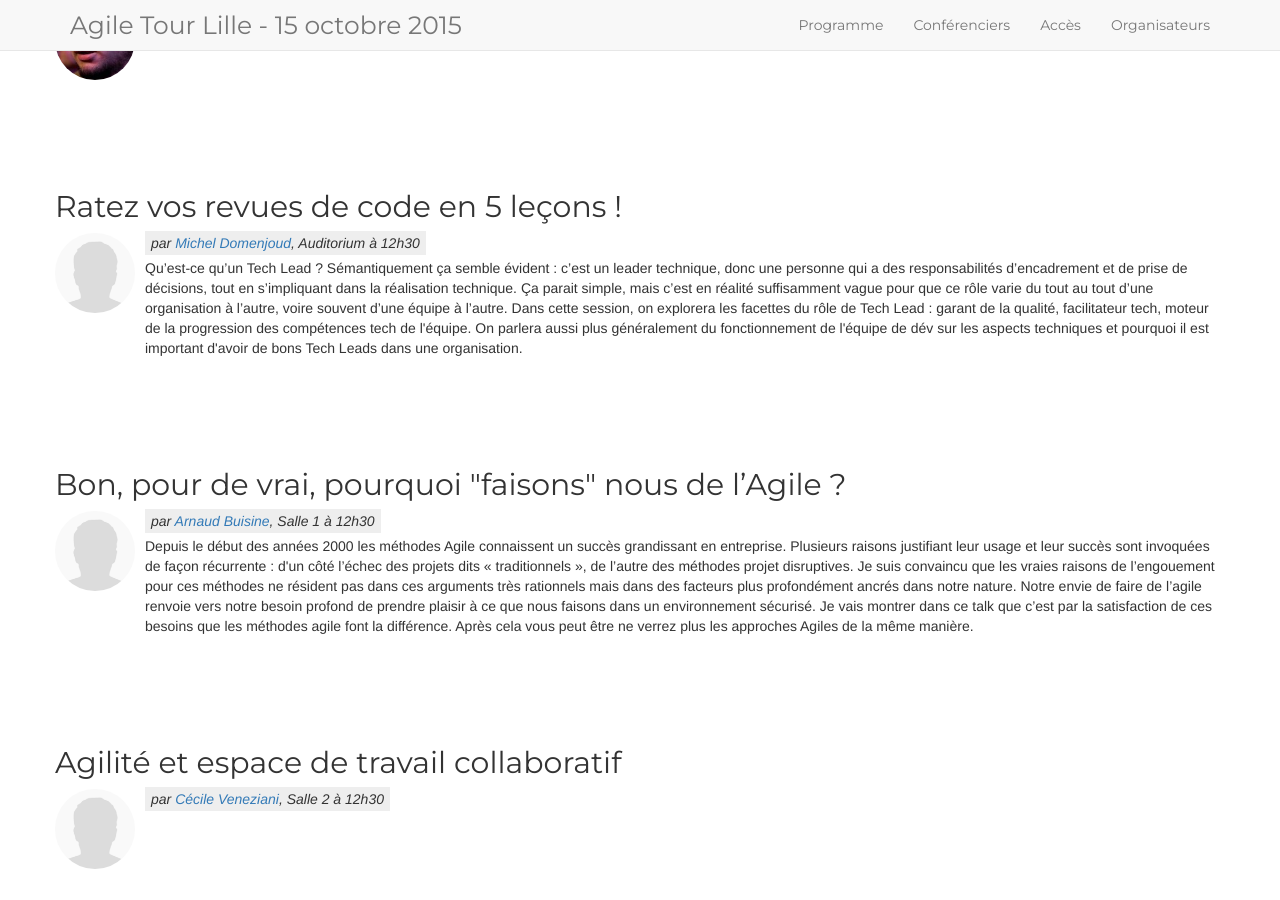
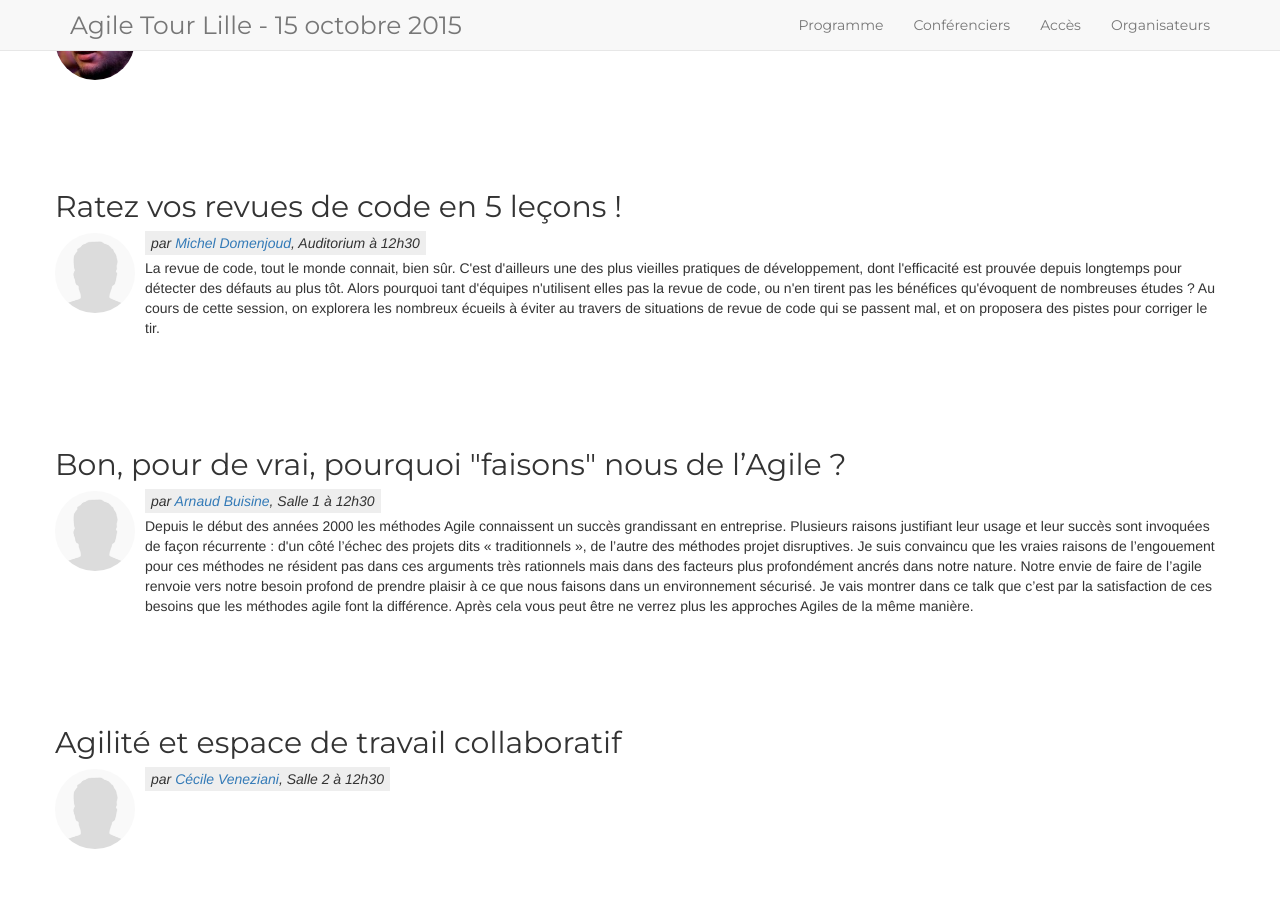
Before and after one commit to jak78/agile-tour-lille-2017, a Jekyll site: the page built from 99-talks.html, in a window 1280 px wide and 900 px high, scrolled down 2598 px. Built offline with Jekyll 4.4.1, drawn with Linux system fonts in a browser that asks for light colours; nearby versions of some CDN libraries.

```diff
--- a/_data/schedule.yml
+++ b/_data/schedule.yml
@@ -63,7 +63,7 @@
     content:
       - subject: Ratez vos revues de code en 5 leçons !
         speaker: Michel Domenjoud
-        description: "Qu’est-ce qu’un Tech Lead ? Sémantiquement ça semble évident : c’est un leader technique, donc une personne qui a des responsabilités d’encadrement et de prise de décisions, tout en s’impliquant dans la réalisation technique. Ça parait simple, mais c’est en réalité suffisamment vague pour que ce rôle varie du tout au tout d’une organisation à l’autre, voire souvent d’une équipe à l’autre.  Dans cette session, on explorera les facettes du rôle de Tech Lead : garant de la qualité, facilitateur tech, moteur de la progression des compétences tech de l'équipe. On parlera aussi plus généralement du fonctionnement de l'équipe de dév sur les aspects techniques et pourquoi il est important d'avoir de bons Tech Leads dans une organisation."
+        description: "La revue de code, tout le monde connait, bien sûr. C'est d'ailleurs une des plus vieilles pratiques de développement, dont l'efficacité est prouvée depuis longtemps pour détecter des défauts au plus tôt. Alors pourquoi tant d'équipes n'utilisent elles pas la revue de code, ou n'en tirent pas les bénéfices qu'évoquent de nombreuses études ?  Au cours de cette session, on explorera les nombreux écueils à éviter au travers de situations de revue de code qui se passent mal, et on proposera des pistes pour corriger le tir."
       - subject: Bon, pour de vrai, pourquoi "faisons" nous de l’Agile ?
         speaker: Arnaud Buisine
         description: "Depuis le début des années 2000 les méthodes Agile connaissent un succès grandissant en entreprise. Plusieurs raisons justifiant leur usage et leur succès sont invoquées de façon récurrente : d'un côté l’échec des projets dits « traditionnels », de l’autre des méthodes projet disruptives. Je suis convaincu que les vraies raisons de l’engouement pour ces méthodes ne résident pas dans ces arguments très rationnels mais dans des facteurs plus profondément ancrés dans notre nature. Notre envie de faire de l’agile renvoie vers notre besoin profond de prendre plaisir à ce que nous faisons dans un environnement sécurisé. Je vais montrer dans ce talk que c’est par la satisfaction de ces besoins que les méthodes agile font la différence. Après cela vous peut être ne verrez plus les approches Agiles de la même manière.  "
```
